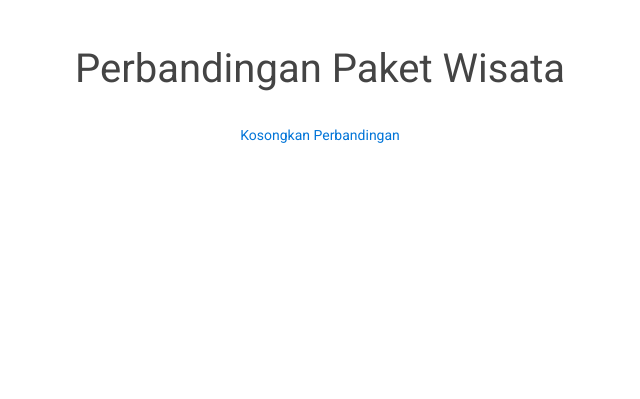
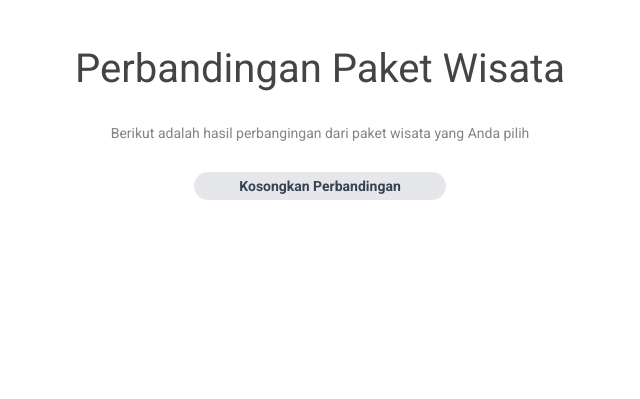
Before and after one commit to ekastrya/travelspot, a Laravel app: template resources/views/pages/comparison-result.blade.php in a window 1280 px wide. Shown: the part 71-470 px from the top of the page, without its empty margins (320-960 px from the left). Run offline with Laravel 8, Linux system fonts and the light colour scheme; the template is opened without the code that fills it: most values are stand-ins (such as "Sample title", 1, 10 or a date in 2020); some libraries are stand-ins or nearby versions.

Commit message:
fix layout checkout & comparison

```diff
--- a/app/Http/Controllers/ComparisonController.php
+++ b/app/Http/Controllers/ComparisonController.php
@@ -41,7 +41,7 @@
 
 		foreach( $crawler->filter('div.product-price_currency') as $key => $price) {
 			// print_r($title);
-			$array[$key]['price'] = $price->textContent;
+			$array[$key]['price'] = substr($price->textContent,4,4);
 		};
 
 		// $crawler->filter('div.product-price_currency')->each(function($price,$key) {
--- a/resources/views/pages/comparison-result.blade.php
+++ b/resources/views/pages/comparison-result.blade.php
@@ -4,41 +4,58 @@
 <div class="site__hiw">
     <div class="site__hiw-header">
         <h1 class="site__hiw-header-title">Perbandingan Paket Wisata</h1>
+        <div class="site__hiw-header-subtitle">Berikut adalah hasil perbangingan dari paket wisata yang Anda pilih</div>
 
-        <table width="100%">
-            <tr>
-                <td>
-                    @foreach($destinations as $dest)
-                        @if( trim(html_entity_decode($dest['title'])) == trim(session('p1')) )
+        <div style="margin:0 auto;">
+    			<div class="px-2 mb-1">
+    				<div class="flex -mx-2 h-full">
+                        <section
+                          class="flex flex-col lg:flex-row items-start items-center lg:justify-center w-full w-full lg:px-10 py-1"
+                        >
 
-           <div class="destination-image"><img src="{!! $dest['image_url'] !!}" /></div>
-           <div class="destination-title text-center">{{ $dest['title'] }}</div>
-           <div class="destination-price text-center">{{ $dest['price'] }}</div>
-           <div class="text-center"><a href="{{ route('payment.checkout',['image'=>$dest['image_url'],'title'=>$dest['title'],'price'=>$dest['price']]) }}">Pesan sekarang</a></div>
-                            @break
-                        @endif
-                    @endforeach
-                </td>
-                <td>
-                    @foreach($destinations as $dest)
-                        @if(trim(html_entity_decode($dest['title'])) == trim(session('p2')) )
 
-           <div class="destination-image"><img src="{!! $dest['image_url'] !!}" /></div>
-           <div class="destination-title text-center">{{ $dest['title'] }}</div>
-           <div class="destination-price text-center">{{ $dest['price'] }}</div>
-           <div class="text-center"><a href="{{ route('payment.checkout',['image'=>$dest['image_url'],'title'=>$dest['title'],'price'=>$dest['price']]) }}">Pesan sekarang</a></div>
-                            @break
-                        @endif
-                    @endforeach
-                </td>
-            </tr>
-        </table>
 
-        <a href="{{ route('compare.clear') }}">Kosongkan Perbandingan</a>
+                        @foreach(range(1,2) as $id)
+                          @foreach($destinations as $dest)
+                            @if( trim(html_entity_decode($dest['title'])) == trim(session('p'.$id)) )
+                              <article
+                              class="bg-white w-4/3 lg:w-custom mb-10 lg:px-4 px-6 py-10 text-center text-primary-dark rounded-lg"
+                              >
+                                <h5 class="font-bold text-base">{{ $dest['title'] }}</h5>
+                                <h2 class="pb-4 flex justify-center font-bold border-b border-gray-300">
+                                <span class="text-3xl mt-6 mr-1">Rp. </span
+                                ><span class="text-6xl">{{ $dest['price'] }}</span><span class="text-3xl mt-6 mr-1"> &nbsp;jt</span
+                                >
+                                </h2>
+                                <ul class="text-sm font-bold">
+                                <li class="pt-4 pb-4 border-b border-gray-300">{{ str_replace('H',' Hari', explode(' ', $dest['title'])[0]) }}</li>
+                                <li class="pt-3 pb-4 border-b border-gray-300">Hotel</li>
+                                <li class="pt-3 pb-4 border-b border-gray-300">Breakfast</li>
+                                </ul>
+                                <button
+                                  class=" uppercase text-center text-sm mt-12 xl:px-24 px-12 sm:px-16 py-2 font-bold text-primary-very-light rounded-md"
+                                  style="background-image:linear-gradient(90deg, #a3a8f0 0%, #696fdd 100%);"
+                                  >
+                                  Pesan Sekarang
+                                </button>
+                              </article>
+                              @break
+                            @endif
+                          @endforeach
+                        @endforeach
+                        </section>
+    				</div>
+    			</div>
+        </div>
     </div>
 
 </div>
 
+                        <div class="h-full" style="width:300px; margin:0 auto;">
+                          <div class="px-6 py-4">
+                            <a href="{{ route('compare.clear') }}" class="w-full text-center inline-block bg-gray-200 rounded-full px-3 py-1 text-sm font-semibold text-gray-700 mr-2 mb-2">Kosongkan Perbandingan</a>
+                          </div>
+                        </div>
 
 @endsection
 
```
Also changed, not shown: resources/views/pages/checkout.blade.php (+11 -3 lines), resources/views/pages/home/_list-of-packages.blade.php (+5 -5 lines).
